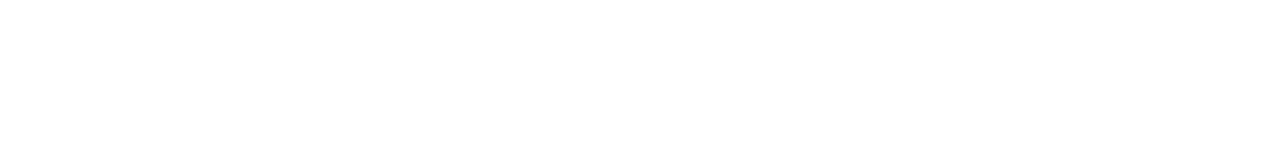
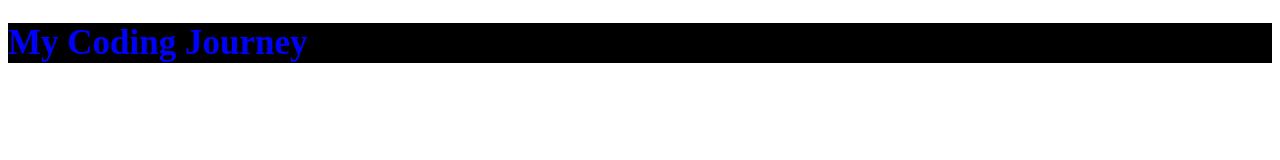
Before and after one commit to Jayesh-Gi/Basic-coding, a plain HTML site: page index.html in a window 1280 px wide. Drawn offline with Linux system fonts and the light colour scheme.

Commit message:
learninng DOM

```diff
--- a/index.html
+++ b/index.html
@@ -45,3 +45,16 @@
     <script src="main.js"></script>
 </body>
 </html> -->
+
+<!DOCTYPE html>
+<html>
+<head>
+    <title>DOM Style Practice</title>
+</head>
+<body>
+
+    <h1 id="heading">My Coding Journey</h1>
+
+    <script src="main.js"></script>
+</body>
+</html>
--- a/main.js
+++ b/main.js
@@ -16,3 +16,8 @@
 // element.setAttribute("attributeName","value")
 // input.setAttribute("placeholder","Enter your name")
 // console.log(input);
+
+const heading = document.getElementById("heading")
+heading.style.color = "blue";
+heading.style.backgroundColor = "black"
+heading.style.fontSize = "35px"
```
